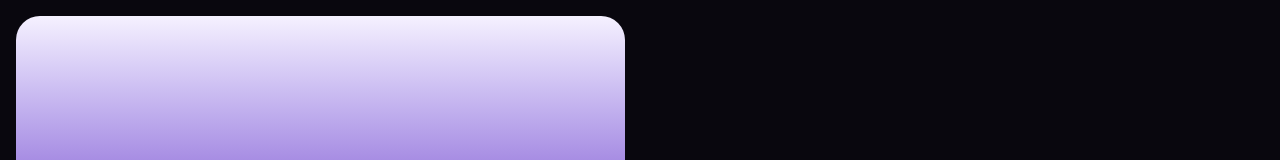
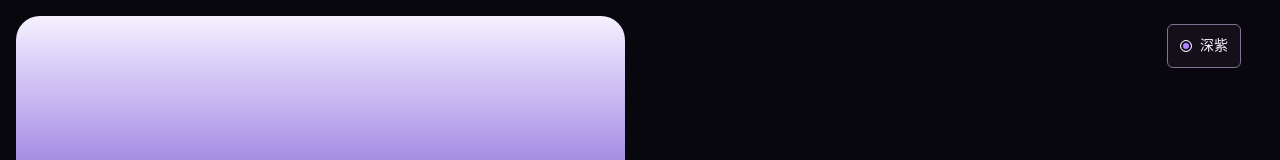
Before and after one commit to Thesun996/Nexus-OpenImpact, a React (Vite) app in the folder frontend/: page / in a window 1280 px wide. Shown: the top 160 px of the page. Built offline with nearby package versions, Linux system fonts and the light colour scheme.

Commit message:
修改前端主题色等

```diff
--- a/frontend/src/App.jsx
+++ b/frontend/src/App.jsx
@@ -22,7 +22,18 @@ function currentPage() {
 
 export default function App() {
   const [route, setRoute] = useState(() => ({ page: currentPage(), direction: 0, sequence: 0 }))
+  const [theme, setTheme] = useState(() => {
+    try {
+      return window.localStorage.getItem('openimpact-theme') === 'blue' ? 'blue' : 'purple'
+    } catch {
+      return 'purple'
+    }
+  })
   const { page } = route
+  useEffect(() => {
+    document.documentElement.dataset.theme = theme
+    try { window.localStorage.setItem('openimpact-theme', theme) } catch { /* Storage may be unavailable in private contexts. */ }
+  }, [theme])
   function moveTo(next) {
     setRoute((previous) => previous.page === next ? previous : { page: next, direction: pageDirection(previous.page, next), sequence: previous.sequence + 1 })
   }
@@ -36,5 +47,5 @@ export default function App() {
     moveTo(currentPage())
   }
   const Page = pages[page]
-  return <EntryGate onEnter={() => navigate('upload')}><WorkflowProvider><AppShell page={page} navigate={navigate}><WorkflowPages {...route}><Suspense fallback={<section className="detail-card empty-state-card" role="status"><h2>正在加载页面</h2></section>}><Page navigate={navigate} /></Suspense></WorkflowPages></AppShell></WorkflowProvider></EntryGate>
+  return <EntryGate onEnter={() => navigate('upload')} theme={theme} onThemeChange={setTheme}><WorkflowProvider><AppShell page={page} navigate={navigate} theme={theme} onThemeChange={setTheme}><WorkflowPages {...route}><Suspense fallback={<section className="detail-card empty-state-card" role="status"><h2>正在加载页面</h2></section>}><Page navigate={navigate} /></Suspense></WorkflowPages></AppShell></WorkflowProvider></EntryGate>
 }
--- a/frontend/src/components/AppShell.jsx
+++ b/frontend/src/components/AppShell.jsx
@@ -10,7 +10,7 @@ const navigation = [
   { label: '分析报告', page: 'report' },
 ]
 
-export default function AppShell({ page, navigate, children }) {
+export default function AppShell({ page, navigate, children, theme = 'purple', onThemeChange = () => {} }) {
   const { state, actions } = useWorkflow()
   const navRef = useRef(null)
   const isDemo = state.mode === 'demo'
@@ -74,6 +74,11 @@ export default function AppShell({ page, navigate, children }) {
             <span className="oi-file-name" title={fileName}>{fileName}</span>
           </div>
           <div className="oi-top-actions">
+            <button className="oi-theme-toggle" type="button" onClick={() => onThemeChange(theme === 'blue' ? 'purple' : 'blue')}
+              aria-pressed={theme === 'blue'} aria-label={theme === 'blue' ? '切换到深紫主题' : '切换到科技蓝主题'}>
+              <span className="oi-theme-swatch" aria-hidden="true" />
+              <span>{theme === 'blue' ? '科技蓝' : '深紫'}</span>
+            </button>
             <button className={`oi-connection ${healthStatus === 'ok' ? 'is-connected' : healthStatus === 'error' ? 'is-error' : ''}`}
               type="button" onClick={() => void actions.checkHealth()} disabled={healthStatus === 'checking'}
               aria-label={`${healthLabel}，检查后端连接`}>
--- a/frontend/src/components/entry/EntryGate.jsx
+++ b/frontend/src/components/entry/EntryGate.jsx
@@ -3,6 +3,15 @@ import { useReducedMotionPreference } from '../../motion/reducedMotion.js'
 import { startBrandReveal } from './brandReveal.js'
 import { startLoginDissolve } from './loginDissolve.js'
 import './entry.css'
+
+function EntryThemeToggle({ theme = 'purple', onThemeChange = () => {} }) {
+  return <button className="oi-theme-toggle oi-entry-theme-toggle" type="button"
+    onClick={() => onThemeChange(theme === 'blue' ? 'purple' : 'blue')}
+    aria-pressed={theme === 'blue'} aria-label={theme === 'blue' ? '切换到深紫主题' : '切换到科技蓝主题'}>
+    <span className="oi-theme-swatch" aria-hidden="true" />
+    <span>{theme === 'blue' ? '科技蓝' : '深紫'}</span>
+  </button>
+}
 
 export function BrandSplash({ onComplete }) {
   const title = useRef(null)
@@ -18,7 +27,7 @@ export function BrandSplash({ onComplete }) {
   </main>
 }
 
-export function LoginView({ onEnter, leaving = false, reducedMotion = false, onExited }) {
+export function LoginView({ onEnter, leaving = false, reducedMotion = false, onExited, theme, onThemeChange }) {
   const view = useRef(null)
   const heading = useRef(null)
   useEffect(() => { heading.current?.focus({ preventScroll: true }) }, [])
@@ -28,6 +37,7 @@ export function LoginView({ onEnter, leaving = false, reducedMotion = false, onE
     return startLoginDissolve(view.current, onExited)
   }, [leaving, reducedMotion, onExited])
   return <main ref={view} className={`oi-entry oi-login${leaving ? ' is-leaving' : ''}`} aria-labelledby="oi-login-title">
+    <EntryThemeToggle theme={theme} onThemeChange={onThemeChange} />
     <section className="oi-login-story" aria-label="项目介绍">
       <div className="oi-login-story-content">
         <p className="oi-entry-brand"><span className="oi-entry-brand-dot" aria-hidden="true" />Nexus OpenImpact</p>
@@ -60,7 +70,7 @@ export function LoginView({ onEnter, leaving = false, reducedMotion = false, onE
   </main>
 }
 
-export default function EntryGate({ children, onEnter }) {
+export default function EntryGate({ children, onEnter, theme, onThemeChange }) {
   const reducedMotion = useReducedMotionPreference()
   const [stage, setStage] = useState('splash')
   const entered = useRef(false)
@@ -87,7 +97,7 @@ export default function EntryGate({ children, onEnter }) {
   if (stage === 'workbench') return <div ref={workbench} className={`oi-entry-workbench${enteredWithoutMotion.current ? ' is-reduced' : ''}`}>{children}</div>
   if (stage === 'login' || stage === 'leaving' || reducedMotion) return <div className="oi-entry-portal">
     <LoginView leaving={stage === 'leaving'} reducedMotion={reducedMotion} onExited={enterWorkbench}
-      onEnter={() => { if (reducedMotion) enterWorkbench(); else setStage('leaving') }} />
+      onEnter={() => { if (reducedMotion) enterWorkbench(); else setStage('leaving') }} theme={theme} onThemeChange={onThemeChange} />
   </div>
-  return <BrandSplash onComplete={showLogin} />
+  return <div className="oi-entry-portal"><BrandSplash onComplete={showLogin} /><EntryThemeToggle theme={theme} onThemeChange={onThemeChange} /></div>
 }
--- a/frontend/src/components/entry/entry.css
+++ b/frontend/src/components/entry/entry.css
@@ -1,6 +1,7 @@
 /* Brand entry is the single expressive moment; workbench reading stays quiet. */
 .oi-entry { min-height: 100dvh; background: var(--oi-canvas); }
-.oi-entry-portal { min-height: 100dvh; background: radial-gradient(ellipse at 50% 30%, color-mix(in srgb, var(--oi-brand-purple) 18%, var(--oi-canvas)), var(--oi-canvas) 70%); }
+.oi-entry-portal { position: relative; min-height: 100dvh; background: radial-gradient(ellipse at 50% 30%, color-mix(in srgb, var(--oi-brand-purple) 18%, var(--oi-canvas)), var(--oi-canvas) 70%); }
+.oi-entry-theme-toggle { position: absolute; z-index: 2; top: 1.5rem; right: 1.5rem; }
 .oi-entry-workbench { min-height: 100dvh; animation: oi-login-arrive var(--oi-motion-enter) var(--oi-ease-page); }
 .oi-entry-workbench.is-reduced { animation: none; }
 .oi-splash { position: relative; display: flex; flex-direction: column; justify-content: center; align-items: center; padding: 2rem 1rem; background: radial-gradient(ellipse at 50% 10%, var(--oi-brand-purple), transparent 72%), var(--oi-canvas); }
@@ -60,6 +61,7 @@
   .oi-login-submit.primary-action { margin-top: 2rem; }
   .oi-login-footer { position: static; margin-top: 2.5rem; }
   .oi-splash-skip { bottom: 1.5rem; right: 1.5rem; }
+  .oi-entry-theme-toggle { top: 1rem; right: 1rem; }
 }
 @media (prefers-reduced-motion: reduce) {
   .oi-login, .oi-entry-workbench { animation: none; }
--- a/frontend/src/tokens.css
+++ b/frontend/src/tokens.css
@@ -3,6 +3,7 @@
   font-family: 'IBM Plex Sans'; font-style: normal; font-weight: 400; font-display: swap;
   src: url('./assets/fonts/IBMPlexSans-Regular.woff2') format('woff2');
 }
+
 @font-face {
   font-family: 'IBM Plex Sans'; font-style: normal; font-weight: 500; font-display: swap;
   src: url('./assets/fonts/IBMPlexSans-Medium.woff2') format('woff2');
@@ -78,3 +79,17 @@
   --oi-ease-page: cubic-bezier(.22, 1, .36, 1);
   --oi-motion-travel: 6px;
 }
+
+/* The blue theme keeps the same dark workspace structure while shifting the action and trace colors. */
+:root[data-theme='blue'] {
+  --oi-canvas: #06111D;
+  --oi-surface: #0B1B2B;
+  --oi-ink: #EFF8FF;
+  --oi-rule: #6E8BA3;
+  --oi-trace: #55B9FF;
+  --oi-change: #FFB7A8;
+  --oi-brand-purple: #1769A8;
+  --oi-on-accent: #04101B;
+  --oi-shadow: #0000004D;
+  --oi-backdrop: #06111DCC;
+}
--- a/frontend/styles.css
+++ b/frontend/styles.css
@@ -46,6 +46,9 @@ mark { color: inherit; background: none; }
 .oi-project-context strong { overflow-wrap: anywhere; }
 .oi-file-name { grid-column: 2; color: var(--oi-muted); font-family: var(--oi-font-code); font-size: var(--oi-text-xs); overflow-wrap: anywhere; }
 .oi-top-actions { display: flex; align-items: center; gap: var(--oi-space-3); }
+.oi-theme-toggle { display: inline-flex; align-items: center; gap: var(--oi-space-2); min-height: var(--oi-control-height); padding: var(--oi-space-2) var(--oi-space-3); border: 1px solid var(--oi-rule); border-radius: var(--oi-radius-control); background: var(--oi-surface); color: var(--oi-ink); font-size: var(--oi-text-sm); transition: background-color var(--oi-motion), border-color var(--oi-motion), color var(--oi-motion); }
+.oi-theme-toggle:hover { border-color: var(--oi-trace); color: var(--oi-trace); background: var(--oi-trace-soft); }
+.oi-theme-swatch { width: 12px; height: 12px; flex-shrink: 0; border: 1px solid currentColor; border-radius: 50%; background: var(--oi-trace); box-shadow: inset 0 0 0 2px var(--oi-surface); }
 .oi-connection { display: flex; align-items: center; justify-content: center; gap: var(--oi-space-2); min-height: var(--oi-control-height); padding: var(--oi-space-2); border: 1px solid transparent; border-radius: var(--oi-radius-control); background: var(--oi-surface); color: var(--oi-muted); font-size: var(--oi-text-sm); white-space: nowrap; }
 .oi-connection:hover { border-color: var(--oi-rule); }
 .oi-connection.is-connected { color: var(--oi-trace); }
@@ -354,6 +357,6 @@ input::placeholder { color: var(--oi-muted); }
   .oi-history-delete { justify-self: start; }
 }
 @media (prefers-reduced-motion: reduce) {
-  .oi-skip-link, .oi-nav-item, .primary-action, .ghost-action { transition: none; }
+  .oi-skip-link, .oi-nav-item, .oi-theme-toggle, .primary-action, .ghost-action { transition: none; }
   html:focus-within { scroll-behavior: auto; }
 }
```
Also changed, not shown: 2 other files (tests, documents, lock files or other folders).
